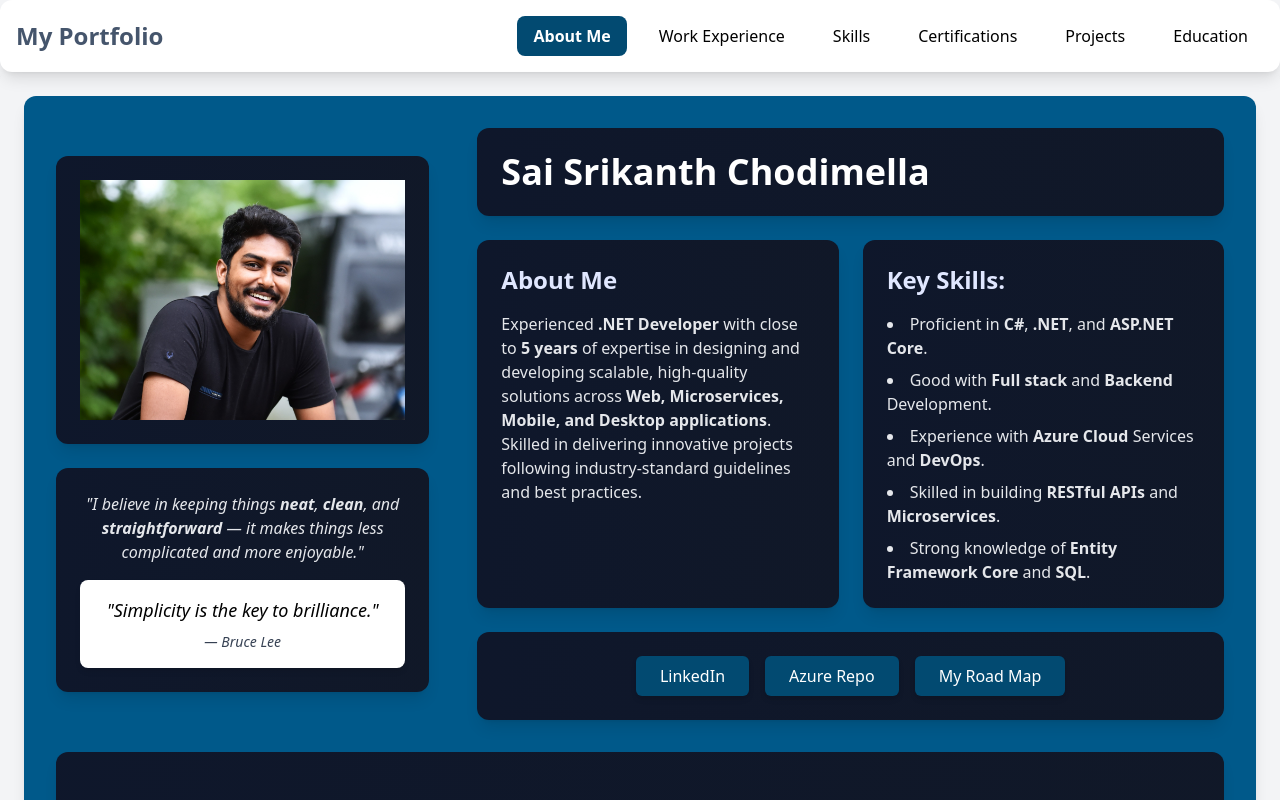
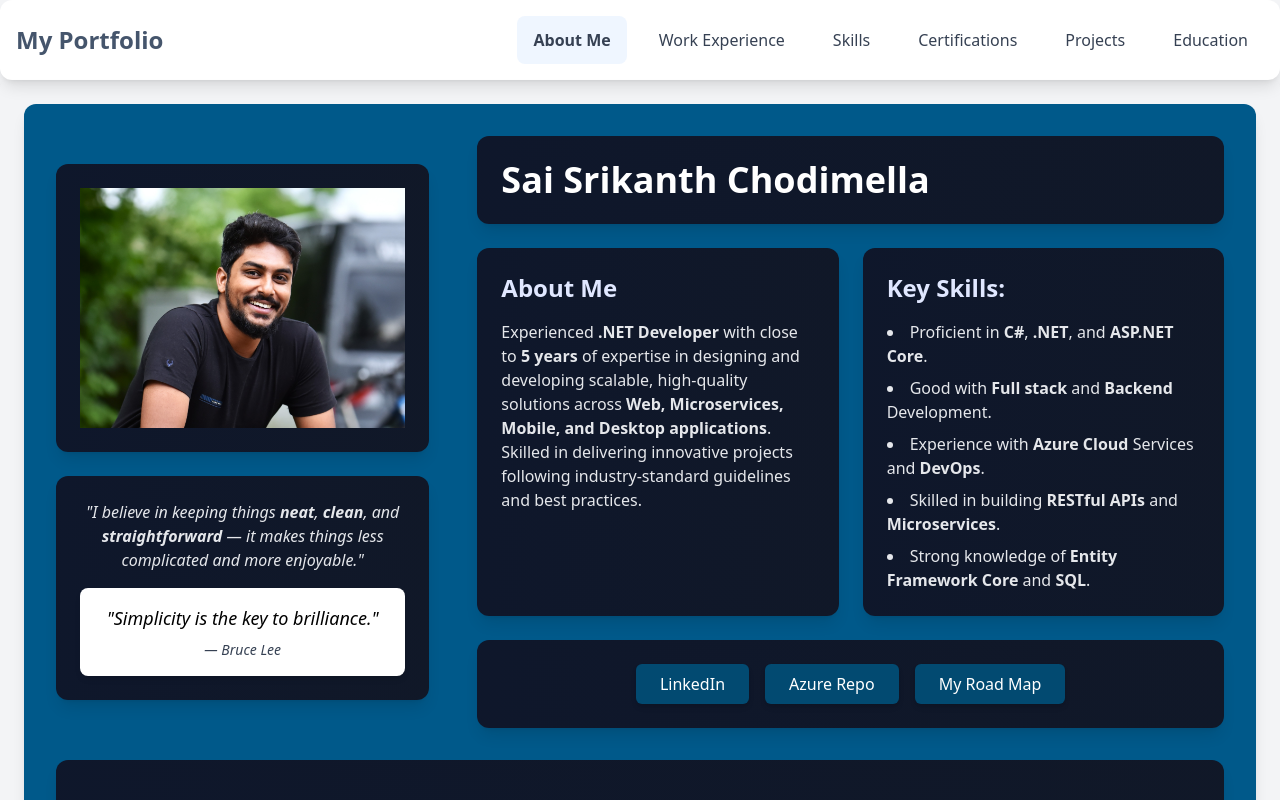
Before and after one commit to SaiSrikanthChodimella/ReactPortfolio, a React (Vite) app: page /ReactPortfolio/about in a window 1280 px wide. Shown: the top 800 px of the page. Built offline with nearby package versions, Linux system fonts and the light colour scheme.

Commit message:
Clean Coding navBar

```diff
--- a/src/Components/Navbar.jsx
+++ b/src/Components/Navbar.jsx
@@ -2,10 +2,9 @@ import React, { useState } from "react";
 import { NavLink } from "react-router-dom";
 
 const Navbar = () => {
-  const [isOpen, setIsOpen] = useState(false); // State for mobile menu toggle
+  const [isOpen, setIsOpen] = useState(false);
 
-  // Navigation links
-  const navigation = [
+  const navigationLinks = [
     { title: "About Me", path: "/about" },
     { title: "Work Experience", path: "/work-experience" },
     { title: "Skills", path: "/skills" },
@@ -14,11 +13,25 @@ const Navbar = () => {
     { title: "Education", path: "/education" },
   ];
 
+  const renderNavLink = (item, idx, isMobile = false) => (
+    <NavLink
+      key={idx}
+      to={item.path}
+      className={({ isActive }) =>
+        `block px-4 py-3 text-gray-700 hover:bg-blue-50 hover:text-blue-600 transition duration-300 rounded-lg ${
+          isActive ? "font-semibold bg-blue-50 text-blue-600" : ""
+        } ${isMobile ? "block" : "inline-block"}`
+      }
+      onClick={() => isMobile && setIsOpen(false)}
+    >
+      {item.title}
+    </NavLink>
+  );
+
   return (
     <nav className="bg-white w-full shadow-lg rounded-xl">
       <div className="container mx-auto px-4">
         <div className="flex justify-between items-center py-4">
-          {/* Logo */}
           <NavLink
             to="/"
             className="text-2xl font-bold text-slate-600 hover:text-blue-700 transition duration-300"
@@ -26,7 +39,6 @@ const Navbar = () => {
             My Portfolio
           </NavLink>
 
-          {/* Mobile Toggle Button */}
           <div className="md:hidden">
             <button
               onClick={() => setIsOpen(!isOpen)}
@@ -58,47 +70,19 @@ const Navbar = () => {
             </button>
           </div>
 
-          {/* Desktop Navigation Links */}
           <div className="hidden md:flex space-x-4">
-            {navigation.map((item, idx) => (
-              <NavLink
-                key={idx}
-                to={item.path}
-                className={({ isActive }) =>
-                  `px-4 py-2 rounded-lg transition duration-300 ${
-                    isActive
-                      ? "bg-sky-900 text-white font-semibold"
-                      : "hover:bg-sky-900 hover:text-white text-black"
-                  }`
-                }
-              >
-                {item.title}
-              </NavLink>
-            ))}
+            {navigationLinks.map((item, idx) => renderNavLink(item, idx))}
           </div>
         </div>
 
-        {/* Mobile Navigation Links (Dropdown) */}
         <div
           className={`md:hidden ${
             isOpen ? "block" : "hidden"
           } transition-all duration-300`}
         >
           <ul className="bg-white border-t border-gray-200 rounded-lg shadow-md py-2">
-            {navigation.map((item, idx) => (
-              <li key={idx}>
-                <NavLink
-                  to={item.path}
-                  className={({ isActive }) =>
-                    `block px-4 py-3 text-gray-700 hover:bg-blue-50 hover:text-blue-600 transition duration-300 rounded-lg ${
-                      isActive ? "font-semibold bg-blue-50 text-blue-600" : ""
-                    }`
-                  }
-                  onClick={() => setIsOpen(false)} // Close menu on link click
-                >
-                  {item.title}
-                </NavLink>
-              </li>
+            {navigationLinks.map((item, idx) => (
+              <li key={idx}>{renderNavLink(item, idx, true)}</li>
             ))}
           </ul>
         </div>
```
